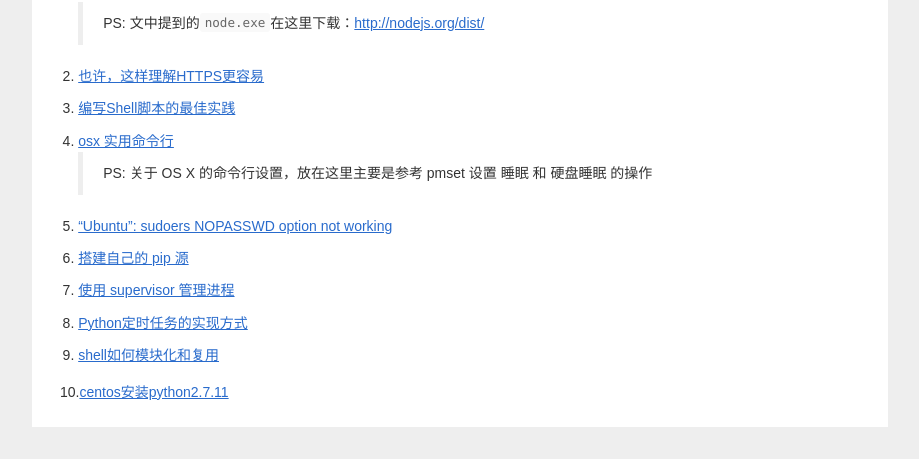
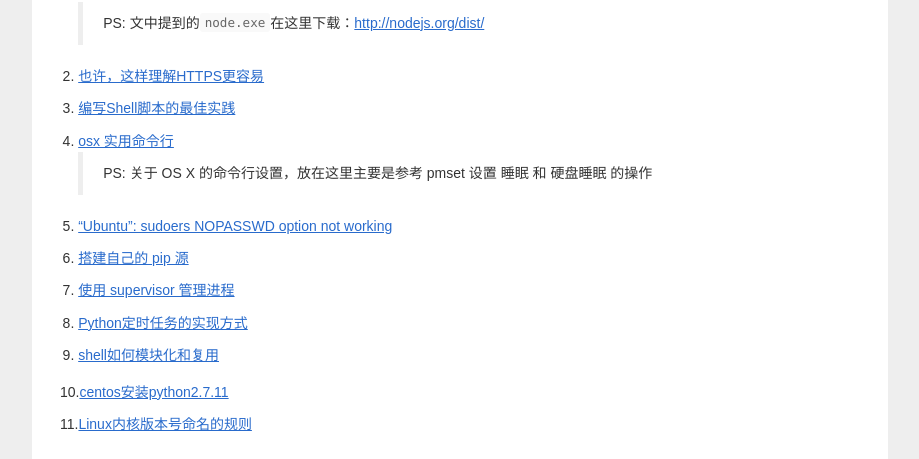
Before and after one commit to ldjhust/ldjhust.github.io, a Jekyll site: the page built from _posts/2017-7-21-reference-article.markdown, in a window 1280 px wide. Shown: the part 460-919 px from the top of the page, without its empty margins (180-1099 px from the left). Built offline with Jekyll 4.4.1, drawn with Linux system fonts in a browser that asks for light colours; nearby versions of some CDN libraries; comment, search, counter and statistics services are not loaded.

Commit message:
Update 2017-7-21-reference-article.markdown

```diff
--- a/_posts/2017-7-21-reference-article.markdown
+++ b/_posts/2017-7-21-reference-article.markdown
@@ -29,3 +29,5 @@ comments: false
 9. [shell如何模块化和复用](http://arganzheng.iteye.com/blog/1174470)
 
 10.[centos安装python2.7.11](http://blog.csdn.net/feifeilyj/article/details/52235987)
+
+11.[Linux内核版本号命名的规则](http://loris-jand.iteye.com/blog/976121)
```
